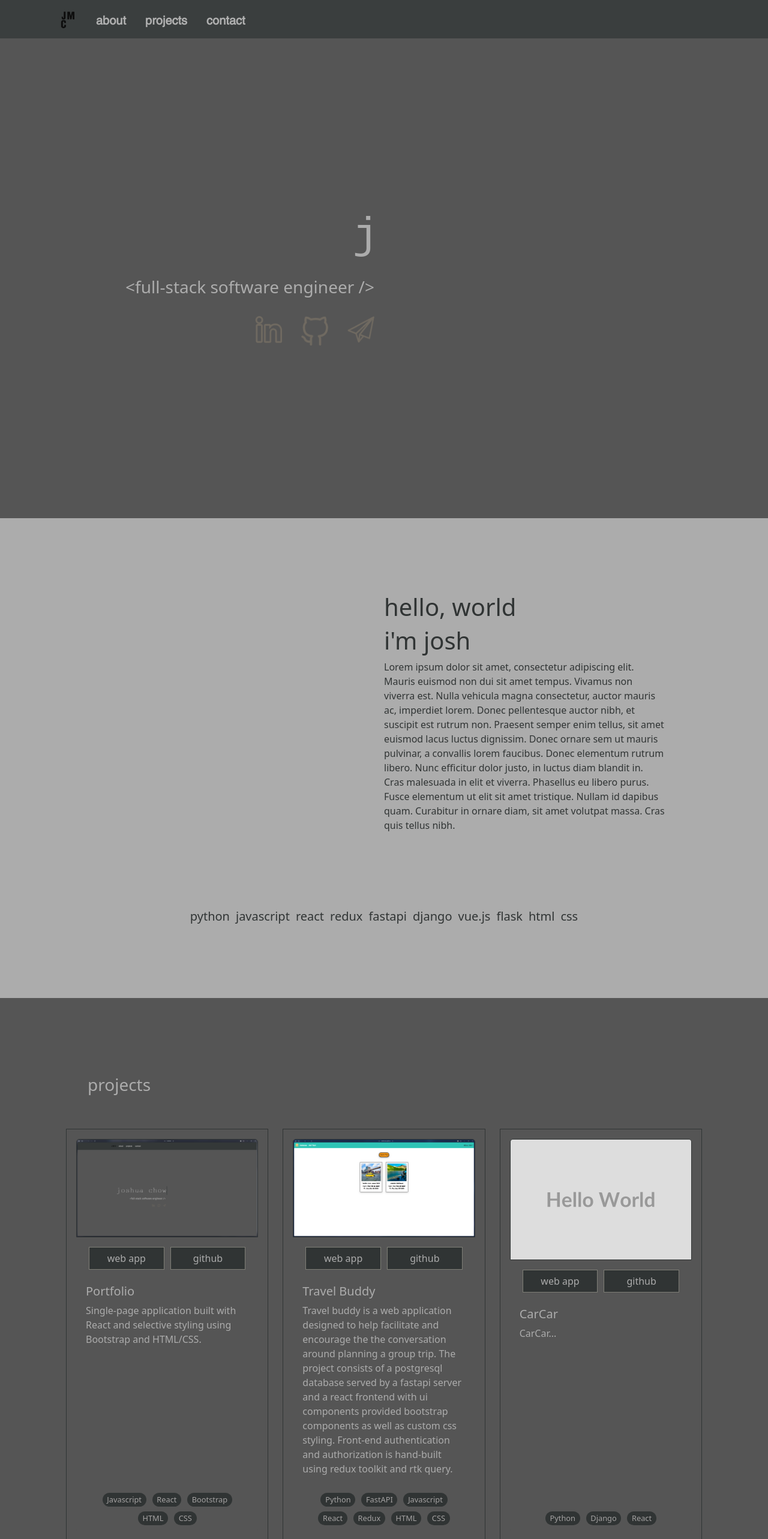
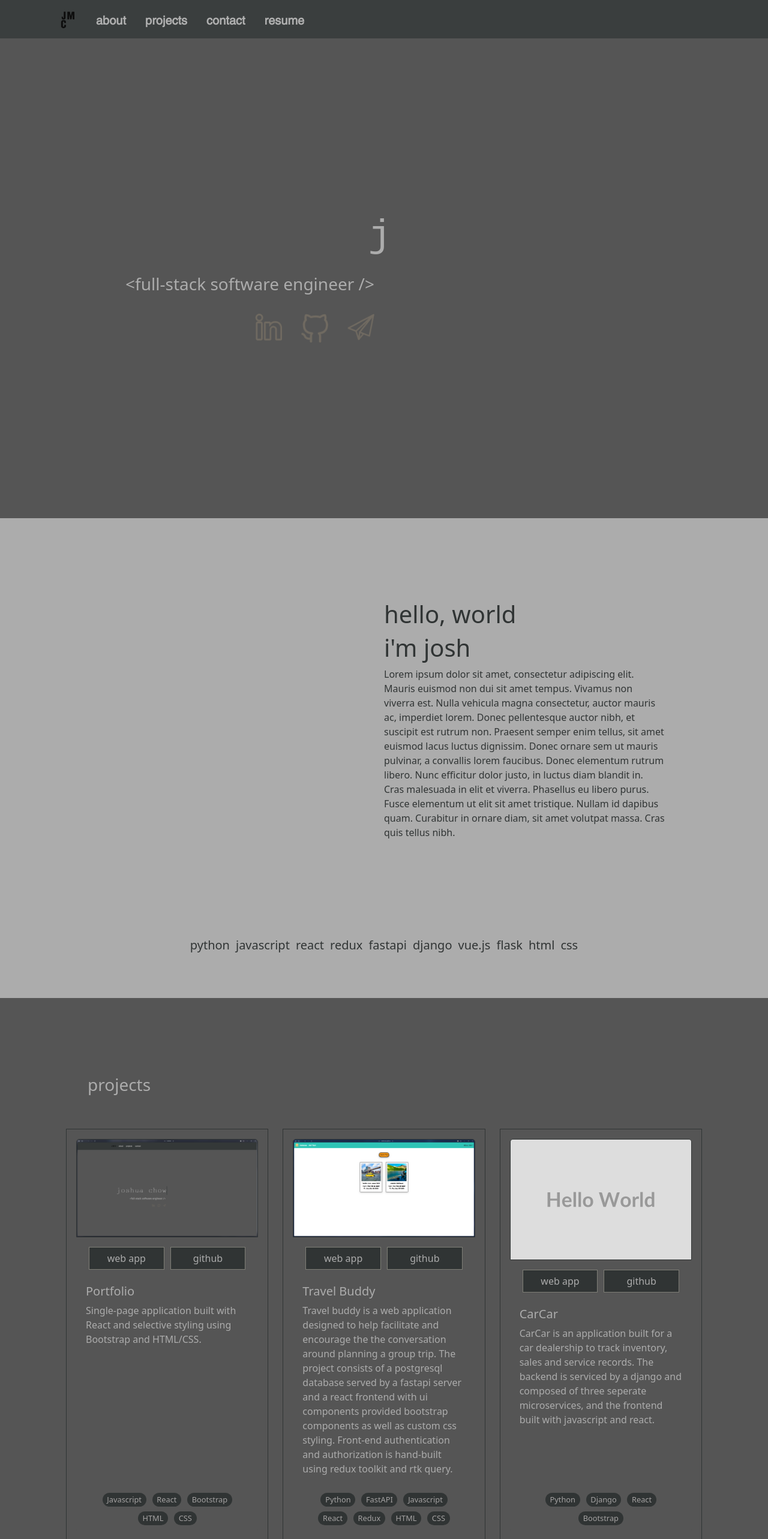
Before and after one commit to thejoshchow/thejoshchow-portfolio, a React (Create React App) app: page / in a window 1280 px wide. Shown: the top 2566 px of the page at 60% size. Built offline with nearby package versions, Linux system fonts and the light colour scheme.

Commit message:
cleans up some visual bugs and spacing. adds resume link

```diff
--- a/src/App.css
+++ b/src/App.css
@@ -58,6 +58,10 @@
   color: var(--dark-gray);
 }
 
+.nav-button {
+  all: unset;
+}
+
 /* hero */
 #hero {
   padding-top: 0;
@@ -71,7 +75,7 @@
 .typed {
   display: inline-flex;
   font-family: "Courier New", Courier, monospace;
-  font-size: 4.5rem;
+  font-size: 4rem;
   word-break: break-all;
   overflow: hidden;
   /* border-right: 0.05em solid var(--dark-gray); */
@@ -134,6 +138,7 @@
 .tech {
   margin: 5px;
   cursor: default;
+  transition: color 0.2s ease-out 100ms;
 }
 
 .tech:hover {
@@ -215,21 +220,18 @@
   background-color: var(--light-gray);
 }
 
+.modal-content {
+  background-color: var(--light-silver);
+  border-radius: 3px;
+}
+
+.modal-header {
+  border-bottom: none;
+}
+
 /* footer */
 #footer {
   min-height: 10vh;
   background-color: var(--dark-gray);
   color: var(--light-silver);
 }
-
-.modal-content {
-  background-color: var(--light-silver);
-}
-
-.modal-header {
-  border-bottom: 1px solid var(--dark-gray);
-}
-
-.modal-footer {
-  border-top: 1px solid var(--dark-gray);
-}
--- a/src/sections/About.jsx
+++ b/src/sections/About.jsx
@@ -26,7 +26,7 @@ const About = () => {
           </p>
         </div>
       </div>
-      <div className="container pt-5">
+      <div className="container m-auto">
         <div className="d-flex flex-row justify-content-center flex-wrap">
           <h5 className="tech">python</h5>
           <h5 className="tech">javascript</h5>
--- a/src/sections/Contact.jsx
+++ b/src/sections/Contact.jsx
@@ -57,14 +57,14 @@ const Contact = () => {
       >
         <Modal.Header closeButton>
           <Modal.Title id="contained-modal-title-vcenter">
-            Message sent
+            message sent
           </Modal.Title>
         </Modal.Header>
-        <Modal.Footer>
+        {/* <Modal.Footer className="d-flex justify-content-center">
           <Button className="dark-button" onClick={() => setShowModal(false)}>
             Close
           </Button>
-        </Modal.Footer>
+        </Modal.Footer> */}
       </Modal>
       <div className="d-flex flex-row justify-content-center align-items-center">
         <div className="container d-flex flex-wrap">
--- a/src/sections/NavBar.jsx
+++ b/src/sections/NavBar.jsx
@@ -31,11 +31,80 @@ const NavBar = () => {
             <Nav.Item onClick={() => scrollToSection("contact")}>
               contact
             </Nav.Item>
-            {/* <Nav.Item href="public/chow_joshua.pdf">resume</Nav.Item> */}
+            <Nav.Item>
+              <a className="nav-button" role="button" href="../chow_joshua.pdf">
+                resume
+              </a>
+            </Nav.Item>
           </Nav>
         </Navbar.Collapse>
       </Container>
     </Navbar>
+
+    // <div
+    //   id="navbar"
+    //   className="navbar-top navbar navbar-expand-md navbar-light sticky-top"
+    // >
+    //   <div className="container d-flex align-items-center">
+    //     <div
+    //       className="navbar-brand"
+    //       href="#"
+    //       onClick={() => scrollToSection("hero")}
+    //       style={{ cursor: "pointer" }}
+    //     >
+    //       <img src="jmc-logo.png" alt="logo" width="30" height="30" />
+    //     </div>
+    //     <button
+    //       className="navbar-toggler"
+    //       type="button"
+    //       data-bs-toggle="collapse"
+    //       data-bs-target="#navbarSupportedContent"
+    //       aria-controls="navbarSupportedContent"
+    //       aria-expanded="false"
+    //       aria-label="Toggle navigation"
+    //     >
+    //       <span className="navbar-toggler-icon"></span>
+    //     </button>
+    //     <div className="collapse navbar-collapse" id="navbarSupportedContent">
+    //       <ul className="navbar-nav me-auto mb-2 mb-lg-0">
+    //         <li className="nav-item">
+    //           <span
+    //             className="nav-link"
+    //             onClick={() => scrollToSection("about")}
+    //           >
+    //             about
+    //           </span>
+    //         </li>
+    //         <li className="nav-item">
+    //           <span
+    //             className="nav-link"
+    //             onClick={() => scrollToSection("projects")}
+    //           >
+    //             projects
+    //           </span>
+    //         </li>
+    //         <li className="nav-item">
+    //           <span
+    //             className="nav-link"
+    //             onClick={() => scrollToSection("contact")}
+    //           >
+    //             contact
+    //           </span>
+    //         </li>
+    //         <li className="nav-item">
+    //           <a
+    //             className="nav-link"
+    //             href="../chow_joshua.pdf"
+    //             role="button"
+    //             target="_blank"
+    //           >
+    //             resume
+    //           </a>
+    //         </li>
+    //       </ul>
+    //     </div>
+    //   </div>
+    // </div>
   );
 };
 
--- a/src/sections/Projects.jsx
+++ b/src/sections/Projects.jsx
@@ -67,18 +67,11 @@ const Projects = () => {
     {
       name: "CarCar",
       screenshot: "",
-      description: "CarCar...",
-      tech: ["Python", "Django", "React"],
+      description:
+        "CarCar is an application built for a car dealership to track inventory, sales and service records. The backend is serviced by a django and composed of three seperate microservices, and the frontend built with javascript and react.",
+      tech: ["Python", "Django", "React", "Bootstrap"],
       website: "",
       repo: "https://github.com/thejoshchow/carcar",
-    },
-    {
-      name: "",
-      screenshot: "",
-      description: "",
-      tech: [],
-      website: "",
-      repo: "",
     },
     // {
     //   name: "",
```
